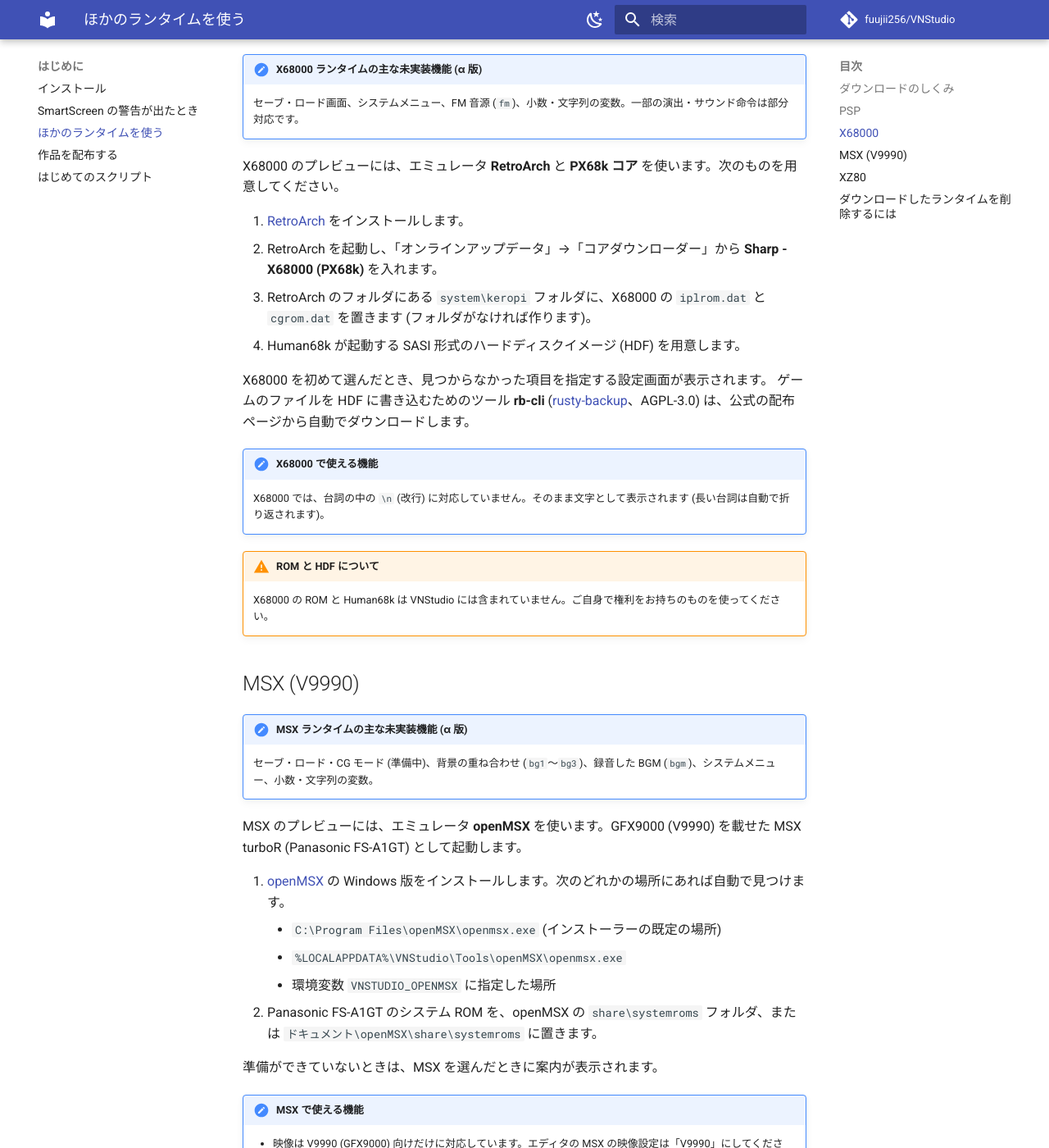
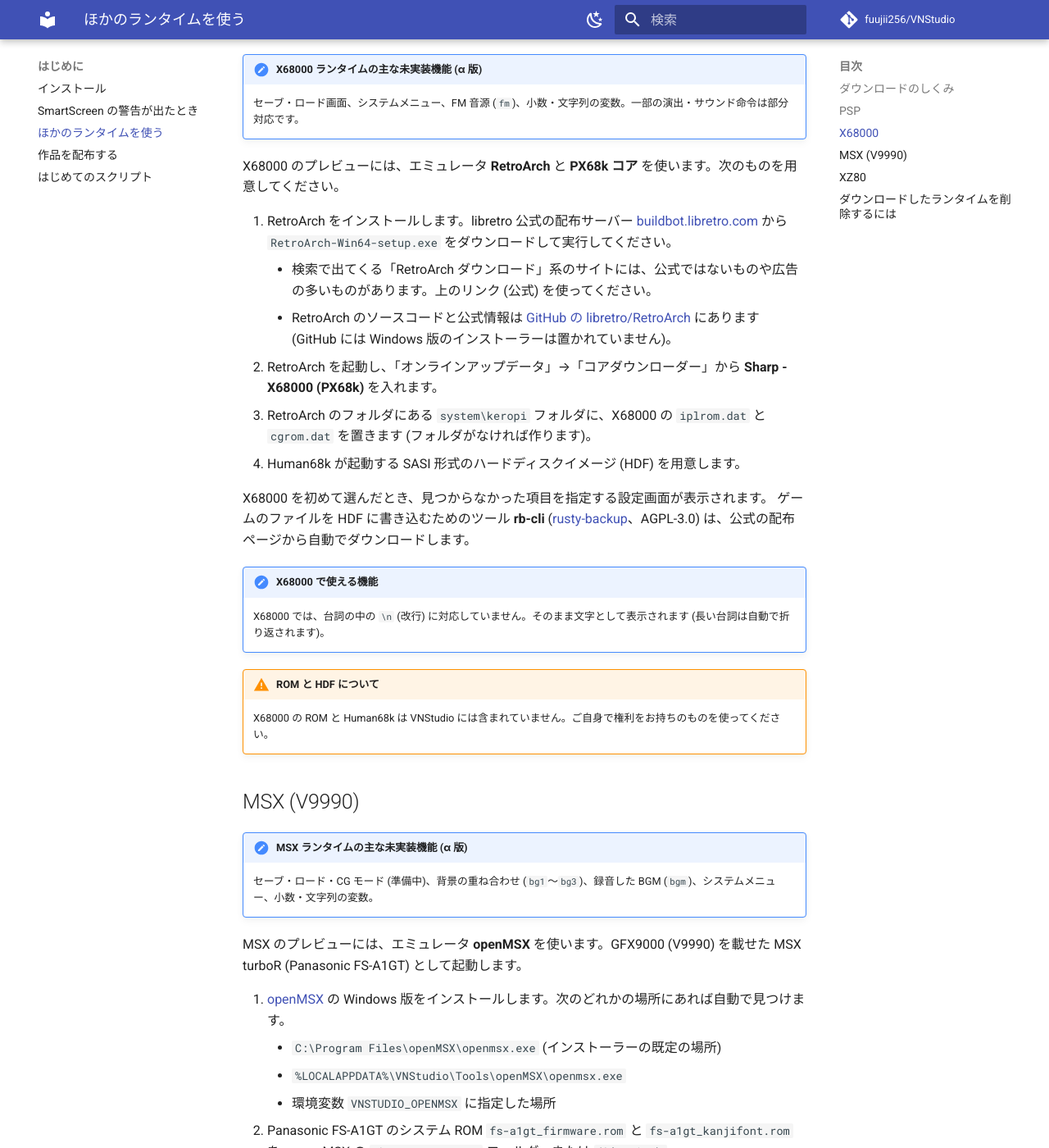
Before and after one commit to fuujii256/VNStudio, an MkDocs documentation site: the page built from docs/getting-started/runtimes.md, in a window 1280 px wide and 1400 px high, scrolled down 1628 px. Shown: the whole window at 82% size. Built offline with MkDocs 1.6.1 and Material for MkDocs 9.7.7, drawn with Linux system fonts in a browser that asks for light colours; comment, search, counter and statistics services are not loaded; some of the changed text lies outside the part shown.

Commit message:
Release 0.92.2-beta: MSX ROM check, official RetroArch download link
- manifest: core 0.92.2-beta (runtime.unity stays 0.92.0-beta)
- docs: RetroArch from the official libretro buildbot (GitHub has source only);
  name the FS-A1GT ROM files needed for MSX
- CHANGELOG / README / install page for 0.92.2-beta

Co-Authored-By: Claude Opus 5.5 <noreply@anthropic.com>

```diff
--- a/docs/getting-started/runtimes.md
+++ b/docs/getting-started/runtimes.md
@@ -42,7 +42,9 @@
 
 X68000 のプレビューには、エミュレータ **RetroArch** と **PX68k コア** を使います。次のものを用意してください。
 
-1. [RetroArch](https://www.retroarch.com/) をインストールします。
+1. RetroArch をインストールします。libretro 公式の配布サーバー [buildbot.libretro.com](https://buildbot.libretro.com/stable/1.22.2/windows/x86_64/) から `RetroArch-Win64-setup.exe` をダウンロードして実行してください。
+    - 検索で出てくる「RetroArch ダウンロード」系のサイトには、公式ではないものや広告の多いものがあります。上のリンク (公式) を使ってください。
+    - RetroArch のソースコードと公式情報は [GitHub の libretro/RetroArch](https://github.com/libretro/RetroArch) にあります (GitHub には Windows 版のインストーラーは置かれていません)。
 2. RetroArch を起動し、「オンラインアップデータ」→「コアダウンローダー」から **Sharp - X68000 (PX68k)** を入れます。
 3. RetroArch のフォルダにある `system\keropi` フォルダに、X68000 の `iplrom.dat` と `cgrom.dat` を置きます (フォルダがなければ作ります)。
 4. Human68k が起動する SASI 形式のハードディスクイメージ (HDF) を用意します。
@@ -67,7 +69,8 @@ MSX のプレビューには、エミュレータ **openMSX** を使います。
     - `C:\Program Files\openMSX\openmsx.exe` (インストーラーの既定の場所)
     - `%LOCALAPPDATA%\VNStudio\Tools\openMSX\openmsx.exe`
     - 環境変数 `VNSTUDIO_OPENMSX` に指定した場所
-2. Panasonic FS-A1GT のシステム ROM を、openMSX の `share\systemroms` フォルダ、または `ドキュメント\openMSX\share\systemroms` に置きます。
+2. Panasonic FS-A1GT のシステム ROM `fs-a1gt_firmware.rom` と `fs-a1gt_kanjifont.rom` を、openMSX の `share\systemroms` フォルダ、または `ドキュメント\openMSX\share\systemroms` に置きます。
+    - openMSX は ROM をファイル名ではなく中身で見分けます。VNStudio も同じ方法で確認し、足りないときは MSX を選んだときに不足しているファイル名を表示します。
 
 準備ができていないときは、MSX を選んだときに案内が表示されます。
 
```
Also changed, not shown: CHANGELOG/core.md (+8 -0 lines), README.md (+1 -1 lines), docs/getting-started/install.md (+2 -2 lines), 2 other files.
